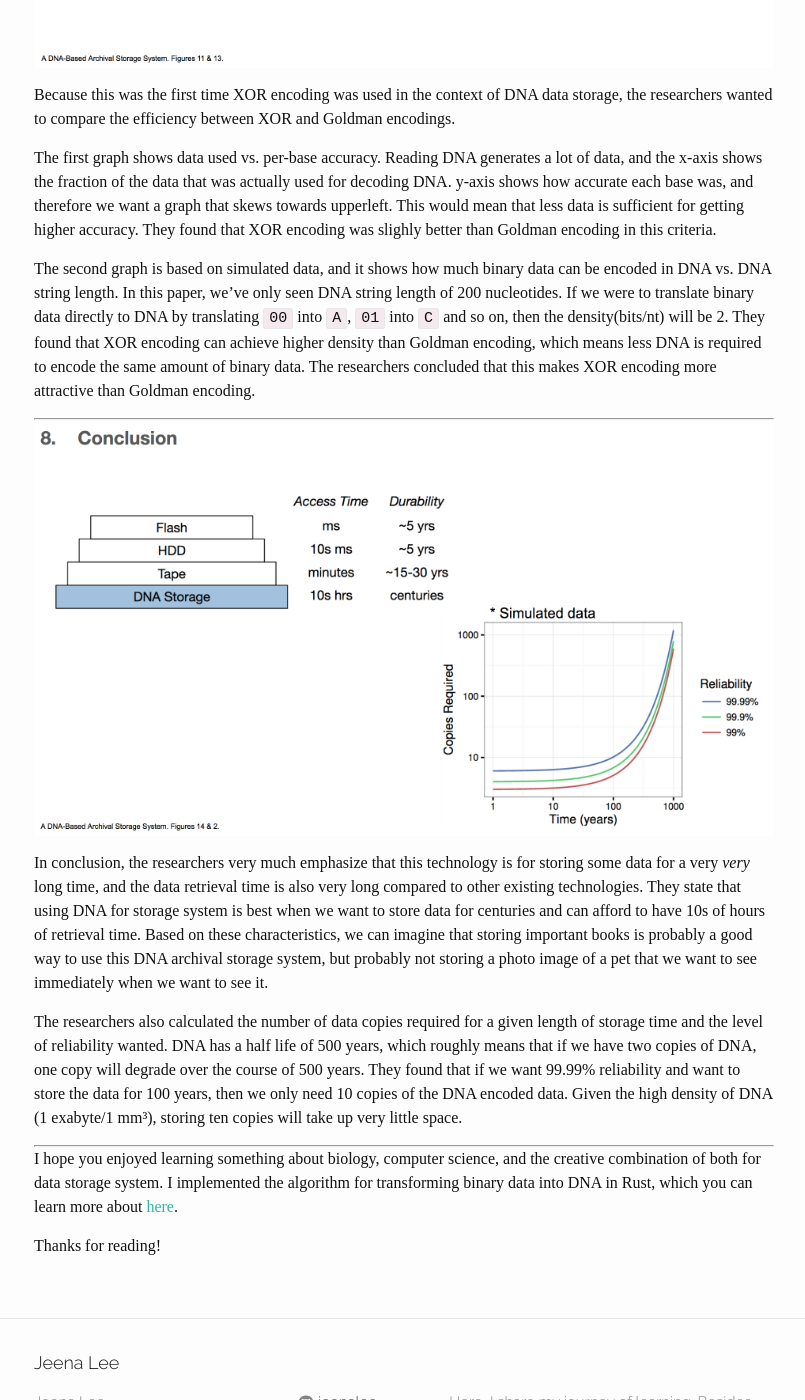
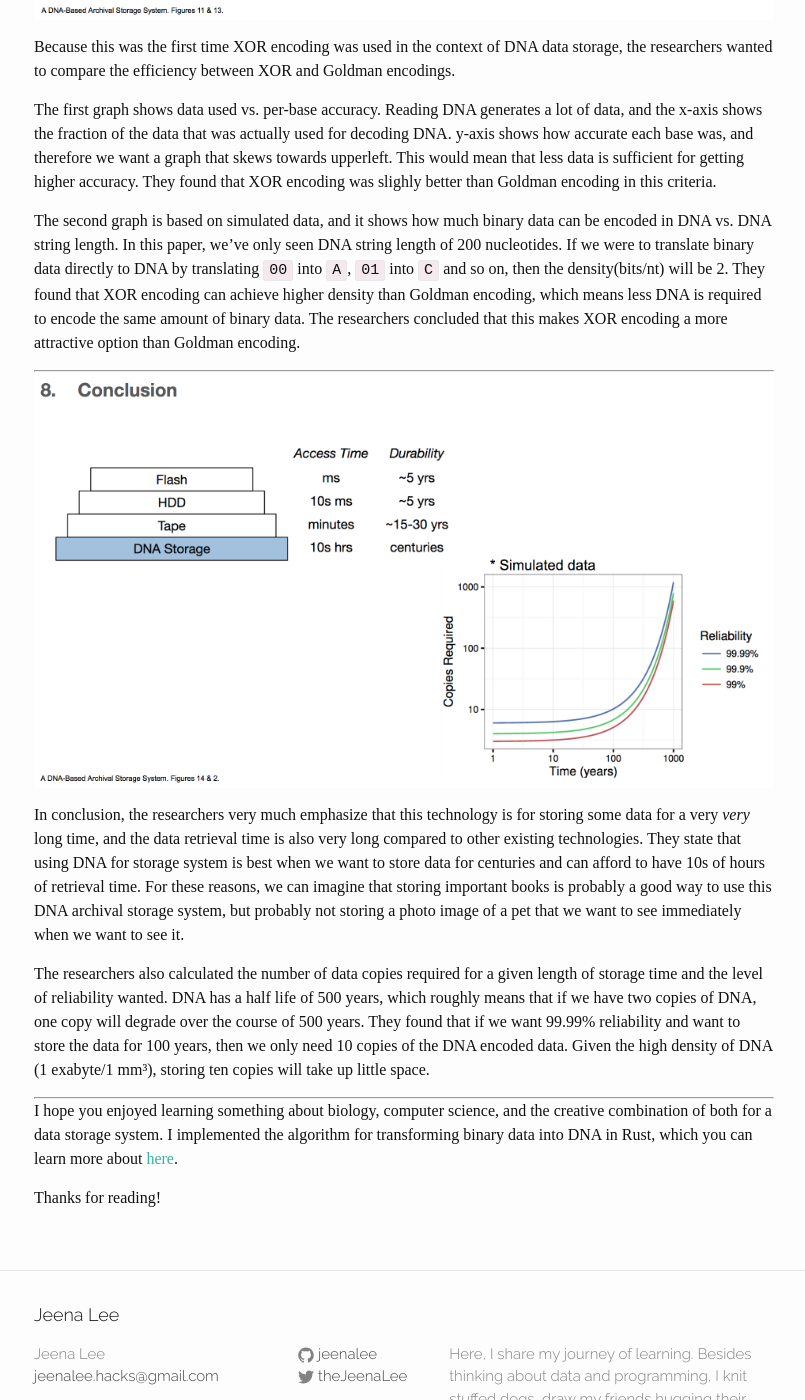
Before and after one commit to jeenalee/blog, a Jekyll site: the page built from _posts/2016-11-21-pwl.md, in a window 1280 px wide and 1400 px high, scrolled down 22184 px. Shown: the whole window, without its empty margins (236-1041 px from the left). Built offline with Jekyll 4.4.1, drawn with Linux system fonts in a browser that asks for light colours; some web fonts are replaced; some of the changed text lies outside the part shown.

Commit message:
Fix typos

```diff
--- a/_posts/2016-11-21-pwl.md
+++ b/_posts/2016-11-21-pwl.md
@@ -25,25 +25,25 @@
 
 The reason researchers were interested in storing binary data in DNA is that DNA is quite dense. DNA is the language all living organisms on Earth use to store biological data. To get a sense of how dense DNA is, let's think about how much data each person carries.
 
-A typical single human cell contains 3 billion nucleotides, which translate to 6 billion bits worth of data. That is roughly a half gigabyte. Each person roughly has 30 trillion cells, which means one person carries about 15,000 exabyte of data. Compare that to Facebook's facility for storing a single exabyte!
+A typical single human cell contains 3 billion nucleotides, which translate to 6 billion bits worth of data. That is about a half gigabyte. Each person roughly has 30 trillion cells, which means one person carries about 15,000 exabyte of data. Compare that to Facebook's facility for storing a single exabyte!
 
 ---
 
 ![pwl-04](/assets/pwl-2016/pwl-04.png)
 
-And about 70% of human body is water, which means when we consider just the DNA, the data density is even higher. In pure DNA, we can store a single exabyte in 1 mm³, which means 15,000 exabyte can be held in a single tablespoon.
+A human body is mostly non-DNA, which means when we consider just the DNA, the data density is even higher. In pure DNA, we can store an exabyte in 1 mm³, which means 15,000 exabyte can be held in a single tablespoon.
 
 ---
 
 ![pwl-05](/assets/pwl-2016/pwl-05.png)
 
-Another really huge benefit of using DNA for data storage is that DNA is extremely stable. We see on the news how people grew an ice age flower from an ice age fruit that is 32,000 years old. We see how people discovered Neanderthal DNA that is 430,000 years old, which gave us insight into the origin of humans. Thsese DNAs were not kept in pristine condition either -- they were in literal dirt and ice, and they still encoded good information that grew into a flower and bridged the gap in our knowledge.
+Another really huge benefit of using DNA for data storage is that DNA is extremely stable. We see on the news how people grew an ice age flower from an ice age fruit that is 32,000 years old. We see how people discovered Neanderthal DNA that is 430,000 years old, which gave us insight into the origin of humans. These DNAs were not kept in pristine condition either -- they were in literal dirt and ice, and they still encoded good information that grew into a flower and bridged the gap in our knowledge.
 
 ---
 
 ![pwl-06](/assets/pwl-2016/pwl-06.png)
 
-But why now? Why are the researchers starting to explore this area? It's because reading (or sequencing) DNA is becoming cheaper and cheaper, very fast. [The Human Genome Project](https://en.wikipedia.org/wiki/Human_Genome_Project), a collaborative project among dozens of international research institutes to read the entire human genome, launched in 1990 and took 13 years to complete. If we wanted to do the same operation (read the entire human genome) today, it can take as short as 26 hours.
+But why now? Why are the researchers starting to explore this area? It's because reading (or sequencing) DNA is becoming cheaper and cheaper. [The Human Genome Project](https://en.wikipedia.org/wiki/Human_Genome_Project), a collaborative project among dozens of international research institutes to read the entire human genome, launched in 1990 and took 13 years to complete. If we wanted to do the same operation (read the entire human genome) today, it can take as short as 26 hours.
 
 ---
 
@@ -103,7 +103,7 @@
 
 ![pwl-16](/assets/pwl-2016/pwl-16.png)
 
-One intuition might be to assign a nucleotide to each ternery digit!
+One intuition might be to assign a nucleotide to each ternery digit.
 
 ---
 ![pwl-17](/assets/pwl-2016/pwl-17.png)
@@ -132,7 +132,7 @@
 
 ![pwl-21](/assets/pwl-2016/pwl-21.png)
 
-Researchers came up with a solution, which is simply breaking the input nucleotides into smaller chunks. We'll call each chunk a payload.
+Researchers came up with a solution, which is simply breaking the input nucleotides into smaller chunks. We'll call each chunk a "payload".
 
 ---
 
@@ -282,19 +282,19 @@
 
 The first graph shows data used vs. per-base accuracy. Reading DNA generates a lot of data, and the x-axis shows the fraction of the data that was actually used for decoding DNA. y-axis shows how accurate each base was, and therefore we want a graph that skews towards upperleft. This would mean that less data is sufficient for getting higher accuracy. They found that XOR encoding was slighly better than Goldman encoding in this criteria.
 
-The second graph is based on simulated data, and it shows how much binary data can be encoded in DNA vs. DNA string length. In this paper, we've only seen DNA string length of 200 nucleotides. If we were to translate binary data directly to DNA by translating `00` into `A`, `01` into `C` and so on, then the density(bits/nt) will be 2. They found that XOR encoding can achieve higher density than Goldman encoding, which means less DNA is required to encode the same amount of binary data. The researchers concluded that this makes XOR encoding more attractive than Goldman encoding.
+The second graph is based on simulated data, and it shows how much binary data can be encoded in DNA vs. DNA string length. In this paper, we've only seen DNA string length of 200 nucleotides. If we were to translate binary data directly to DNA by translating `00` into `A`, `01` into `C` and so on, then the density(bits/nt) will be 2. They found that XOR encoding can achieve higher density than Goldman encoding, which means less DNA is required to encode the same amount of binary data. The researchers concluded that this makes XOR encoding a more attractive option than Goldman encoding.
 
 ---
 
 ![pwl-43](/assets/pwl-2016/pwl-43.png)
 
-In conclusion, the researchers very much emphasize that this technology is for storing some data for a very *very* long time, and the data retrieval time is also very long compared to other existing technologies. They state that using DNA for storage system is best when we want to store data for centuries and can afford to have 10s of hours of retrieval time. Based on these characteristics, we can imagine that storing important books is probably a good way to use this DNA archival storage system, but probably not storing a photo image of a pet that we want to see immediately when we want to see it.
+In conclusion, the researchers very much emphasize that this technology is for storing some data for a very *very* long time, and the data retrieval time is also very long compared to other existing technologies. They state that using DNA for storage system is best when we want to store data for centuries and can afford to have 10s of hours of retrieval time. For these reasons, we can imagine that storing important books is probably a good way to use this DNA archival storage system, but probably not storing a photo image of a pet that we want to see immediately when we want to see it.
 
-The researchers also calculated the number of data copies required for a given length of storage time and the level of reliability wanted. DNA has a half life of 500 years, which roughly means that if we have two copies of DNA, one copy will degrade over the course of 500 years. They found that if we want 99.99% reliability and want to store the data for 100 years, then we only need 10 copies of the DNA encoded data. Given the high density of DNA (1 exabyte/1 mm³), storing ten copies will take up very little space.
+The researchers also calculated the number of data copies required for a given length of storage time and the level of reliability wanted. DNA has a half life of 500 years, which roughly means that if we have two copies of DNA, one copy will degrade over the course of 500 years. They found that if we want 99.99% reliability and want to store the data for 100 years, then we only need 10 copies of the DNA encoded data. Given the high density of DNA (1 exabyte/1 mm³), storing ten copies will take up little space.
 
 ---
 
 
-I hope you enjoyed learning something about biology, computer science, and the creative combination of both for data storage system. I implemented the algorithm for transforming binary data into DNA in Rust, which you can learn more about [here](https://github.com/jeenalee/bin-to-dna).
+I hope you enjoyed learning something about biology, computer science, and the creative combination of both for a data storage system. I implemented the algorithm for transforming binary data into DNA in Rust, which you can learn more about [here](https://github.com/jeenalee/bin-to-dna).
 
 Thanks for reading!
```
Also changed, not shown: other parts of _posts/2016-11-21-pwl.md (+17 -17 lines).
